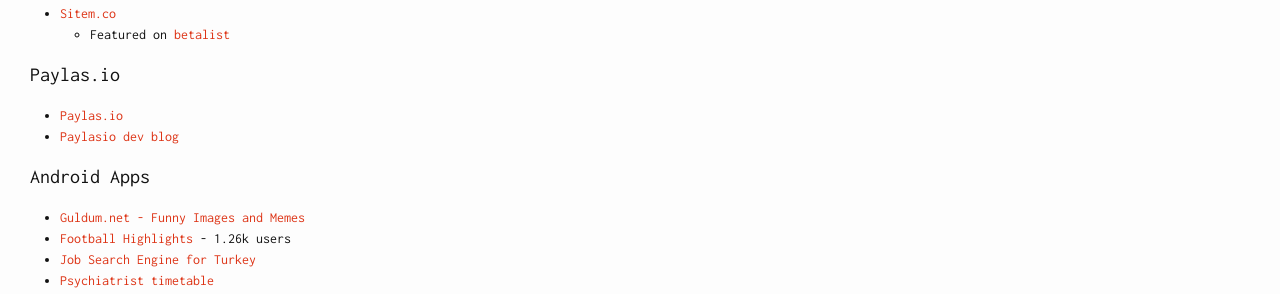
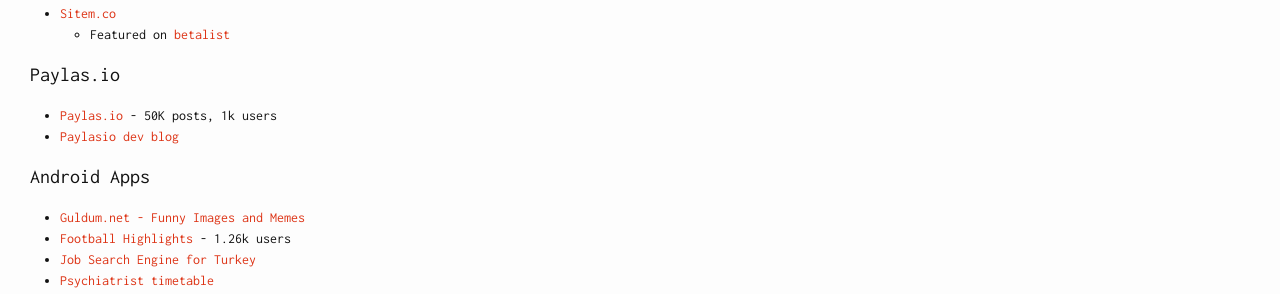
Before and after one commit to hakanu/blog, a Jekyll site: the page built from about.md, in a window 1280 px wide. Shown: the part 284-578 px from the top of the page. Built offline with Jekyll 4.4.1, drawn with Linux system fonts in a browser that asks for light colours; comment, search, counter and statistics services are not loaded.

Commit message:
Updated about.md

```diff
--- a/about.md
+++ b/about.md
@@ -13,7 +13,7 @@
 
 #### Paylas.io
 
-* [Paylas.io](http://paylas.io)
+* [Paylas.io](http://paylas.io) - 50K posts, 1k users
 * [Paylasio dev blog](http://hakanu.github.io/paylasio/)
 
 #### Android Apps
```
